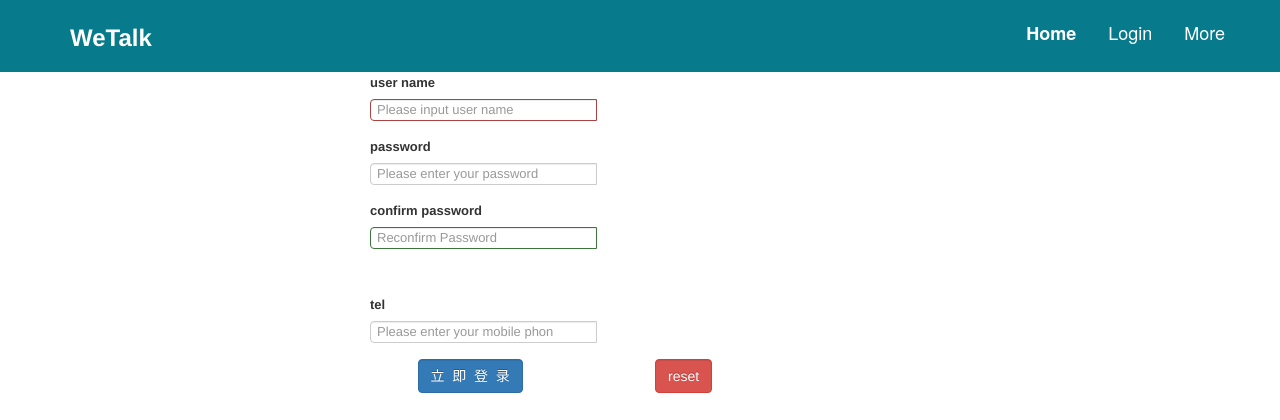
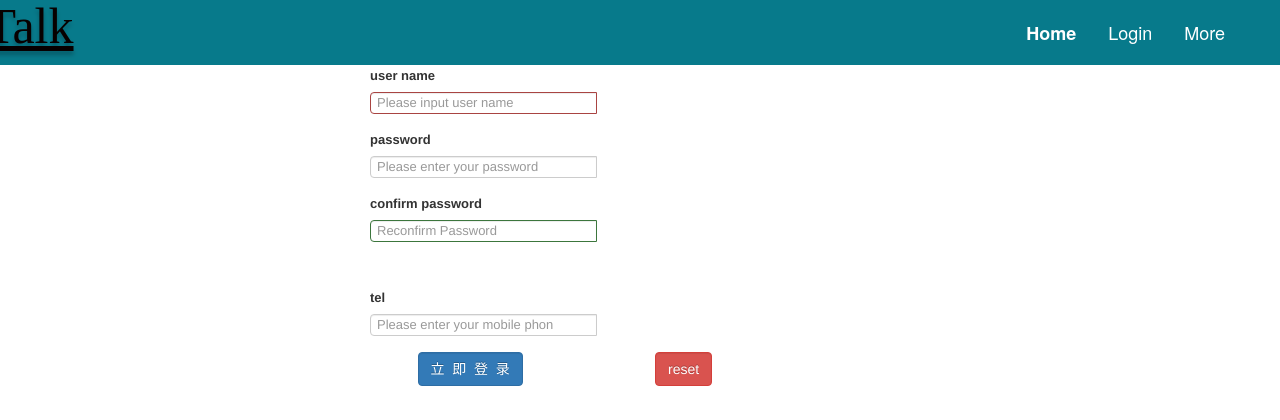
Before and after one commit to JiPaiFan1109/Student-Forum, a Flask app: page /auth/userinfo in a window 1280 px wide. Shown: the top 420 px of the page. Run offline with Flask 2, Linux system fonts and the light colour scheme; parts of the project's set-up code (start-up, migrations or seed data) failed here and were passed over; some libraries are stand-ins or nearby versions; some web fonts are replaced.

Commit message:
index and base

```diff
--- a/app/auth/forms.py
+++ b/app/auth/forms.py
@@ -6,8 +6,8 @@
 
 
 class LoginForm(Form):
-    text = StringField('text', validators=[InputRequired(message='请输入用户名')])
-    password = PasswordField('password', validators=[InputRequired(message='请输入密码')])
+    username = StringField('User Name', validators=[InputRequired(message='请输入用户名')])
+    password = PasswordField('Password', validators=[InputRequired(message='请输入密码')])
     remember_me = BooleanField('remember_me')
     submit = SubmitField('submit')
 
--- a/app/static/css/text.css
+++ b/app/static/css/text.css
@@ -12,3 +12,27 @@
 /*  background-image: url('../img/2.jpg');*/
 /*  background-size:cover*/
 /*  }*/
+
+a.forumName{
+  font-family: 'Arial Rounded MT Bold';
+  position:relative;
+  z-index:9999;
+  font-style: normal;
+  font-weight: 450;
+  font-size: 50px;
+  line-height: 10px;
+  left: -150px;
+/* identical to box height, or 0% */
+
+color: rgb(246, 0, 0);
+
+mix-blend-mode: multiply;
+/*border: 1px solid rgba(12, 211, 164, 0.89);*/
+text-shadow: 0px 4px 4px rgba(0, 0, 0, 0.25);
+}
+
+#log_one,
+div.log{
+  position:relative;
+  width: 50%;
+}
--- a/app/static/css_b/main5152.css
+++ b/app/static/css_b/main5152.css
@@ -8,7 +8,6 @@
 }
 
 blockquote {
-  background: whitesmoke url("../../../../前端例子/selected/简洁知识问答技术论坛整站html5模板_简洁 知识 问答 技术 论坛 整站 门户 新闻 杂志 博客 html5 IT 问题 仿百度知道 小清新 灰色 问答社区/mstp_35_knowledge/images/quote.png") no-repeat 20px 25px;
   border: 1px solid #e8e8e8;
   padding: 20px 20px 20px 60px;
   color: #6f7579;
@@ -56,7 +55,7 @@
 }
 
 span.tag-line {
-  color: #818a90;
+  color: #ffffff;
   font-size: 12px;
   position: relative;
   top: 2px;
@@ -139,9 +138,9 @@
   display: none;
 }
 
-/* Header - Search ---------------------------------------------------------------------------------------------------*/
+/* Header - Search     search image*/
 .search-area-wrapper {
-  background: #353b65 url("../../../../前端例子/selected/简洁知识问答技术论坛整站html5模板_简洁 知识 问答 技术 论坛 整站 门户 新闻 杂志 博客 html5 IT 问题 仿百度知道 小清新 灰色 问答社区/mstp_35_knowledge/images/main-bg.jpg") center top no-repeat;
+  background: #353b65 center top no-repeat;
   background-size: 100%;
   min-height: 279px;
   height: auto !important;
@@ -191,7 +190,6 @@
   margin-bottom: 0;
 }
 form.search-form input.search-term.loading {
-  background-image: url("../../../../前端例子/selected/简洁知识问答技术论坛整站html5模板_简洁 知识 问答 技术 论坛 整站 门户 新闻 杂志 博客 html5 IT 问题 仿百度知道 小清新 灰色 问答社区/mstp_35_knowledge/images/search-loader.gif");
   background-repeat: no-repeat;
   background-position: 98% 50%;
 }
@@ -430,7 +428,8 @@
 .widget ul li {
   list-style: none;
   padding: 8px 8px 8px 23px;
-  background: url("../../../../前端例子/selected/简洁知识问答技术论坛整站html5模板_简洁 知识 问答 技术 论坛 整站 门户 新闻 杂志 博客 html5 IT 问题 仿百度知道 小清新 灰色 问答社区/mstp_35_knowledge/images/li-arrow.png") no-repeat 8px 15px;
+  background:  no-repeat 8px 15px;
+  /*background 后可加入url（导入图片）*/
   border-bottom: 1px solid #f2f2f2;
 }
 .widget ul li:last-child {
@@ -444,7 +443,7 @@
 .support-widget {
   border: 1px solid #e9e6c4;
   padding: 10px 100px 10px 20px;
-  background: #fefbdc url("../../../../前端例子/selected/简洁知识问答技术论坛整站html5模板_简洁 知识 问答 技术 论坛 整站 门户 新闻 杂志 博客 html5 IT 问题 仿百度知道 小清新 灰色 问答社区/mstp_35_knowledge/images/support.png") no-repeat 95% 20px;
+  background: #fefbdc  no-repeat 95% 20px;
   margin-bottom: 20px;
 }
 .support-widget h3 {
@@ -497,7 +496,7 @@
 .top-cats h4.category {
   margin: 9px 0;
   padding: 2px 0 2px 30px;
-  background: url("../../../../前端例子/selected/简洁知识问答技术论坛整站html5模板_简洁 知识 问答 技术 论坛 整站 门户 新闻 杂志 博客 html5 IT 问题 仿百度知道 小清新 灰色 问答社区/mstp_35_knowledge/images/category-main-icon.png") no-repeat 0 0;
+  background:  no-repeat 0 0;
   font-weight: 600;
 }
 
@@ -529,7 +528,7 @@
   position: relative;
   border-bottom: 1px solid #f2f2f2;
   padding: 0 0 0 24px;
-  background: url("../../../../前端例子/selected/简洁知识问答技术论坛整站html5模板_简洁 知识 问答 技术 论坛 整站 门户 新闻 杂志 博客 html5 IT 问题 仿百度知道 小清新 灰色 问答社区/mstp_35_knowledge/images/standard.png") no-repeat 0 3px;
+  background:  no-repeat 0 3px;
 }
 ul.articles .article-entry.standard {
   background: url("../../../../前端例子/selected/简洁知识问答技术论坛整站html5模板_简洁 知识 问答 技术 论坛 整站 门户 新闻 杂志 博客 html5 IT 问题 仿百度知道 小清新 灰色 问答社区/mstp_35_knowledge/images/standard.png") no-repeat 0 3px;
@@ -1248,7 +1247,7 @@
   }
 
   span.tag-line {
-    color: #818a90;
+    color: #ffffff;
     font-size: 12px;
     display: block;
     text-align: center;
--- a/app/templates/base.html
+++ b/app/templates/base.html
@@ -40,7 +40,7 @@
 <!--                                                        <img src="../static/img/4.jpg">-->
 <!--                                                </a>-->
                                                 <span class="tag-line">
-                                                        <a href="{{url_for('auth.register')}}"><font size="5" color="#ffffff"><b>WeTalk</b></font></a>
+                                                        <a class="forumName" href="{{url_for('main.index')}}">WeTalk</a>
                                                 </span>
                                         </div>
 
@@ -49,7 +49,6 @@
                                         <nav class="main-nav">
                                                 <div class="menu-top-menu-container">
                                                         <ul id="menu-top-menu" class="clearfix">
-
                                                             <li ><a href="{{url_for('main.index')}}"><font size="4" color="#ffffff"><b>Home</b></font></a></li>
 <!--                                                            <li><button type="button" class="btn btn-primary" ><a href="{{url_for('main.index')}}">Home</a></button></li>-->
                                                             <li><a href="{{url_for('auth.login')}}"><font size="4" color="#ffffff">Login</font></a>
```
Also changed, not shown: app/templates/login.html (+13 -9 lines).
